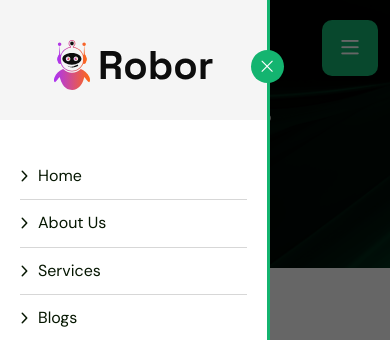
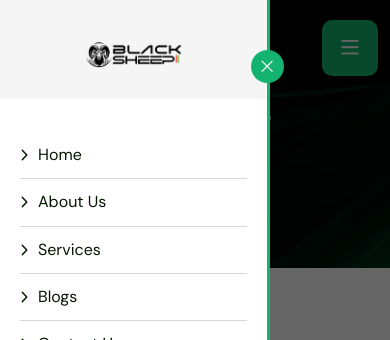
Before and after one commit to akashk1234/black-sheep, a plain HTML site: page about.html in a window 390 px wide. Both pictures are taken after a click on the button 350 px from the left and 47 px from the top of the page. Shown: the top 340 px of the page. Drawn offline with Linux system fonts and the light colour scheme.

Commit message:
mobile logo changed

```diff
--- a/about.html
+++ b/about.html
@@ -90,7 +90,7 @@
         <div class="th-menu-area text-center">
             <button class="th-menu-toggle"><i class="fal fa-times"></i></button>
             <div class="mobile-logo">
-                <a href="index.html"><img src="assets/img/logo2.svg" alt="Robor"></a>
+                <a href="index.html"><img src="assets/img/logo-black.png" width="100"  alt="Robor"></a>
             </div>
             <div class="th-mobile-menu">
                 <ul>
```
Also changed, not shown: blog-details.html (+1 -1 lines), blog.html (+1 -1 lines), contact.html (+1 -1 lines), index.html (+1 -1 lines), service.html (+1 -1 lines).
